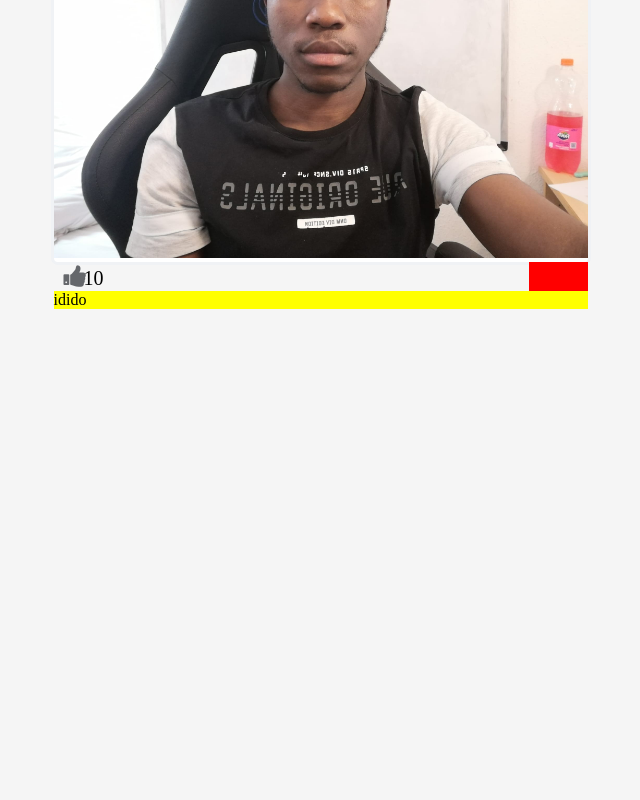
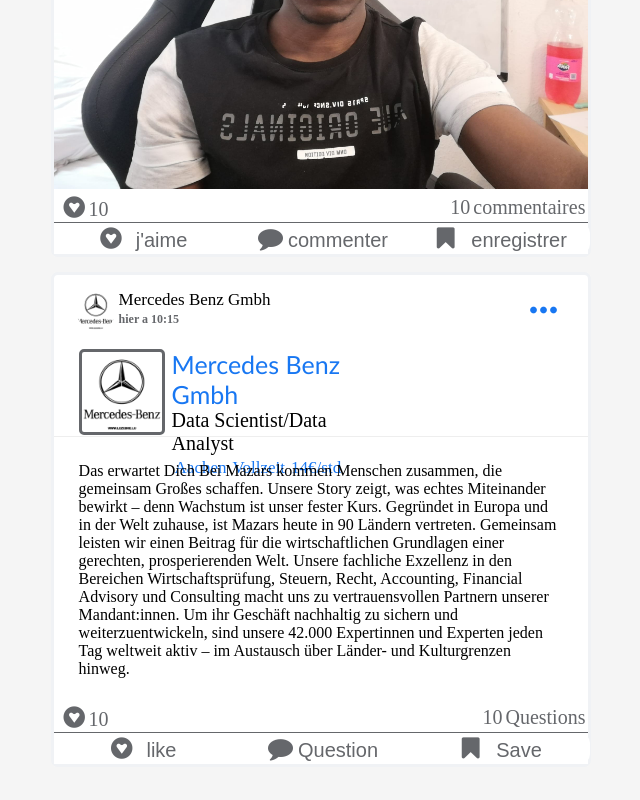
Before and after one commit to valdes-voufo/socialMedia, an Angular app in the folder Projet2vs/: page / in a window 1280 px wide. Shown: the part 630-1430 px from the top of the page, without its empty margins (319-959 px from the left). Built offline with nearby package versions, Linux system fonts and the light colour scheme.

Commit message:
implement a job-anzeige

```diff
--- a/Projet2vs/src/app/header/header.component.css
+++ b/Projet2vs/src/app/header/header.component.css
@@ -1,8 +1,12 @@
 .header{
   display: flex;
   background: white;
-  height: 75px;
+  height: 60px;
   border: #92999f;
+  position: sticky;
+  position: -webkit-sticky; /* Safari */
+  position: sticky;
+  top: 0 ;
 
 }
 .header_id{
@@ -22,7 +26,7 @@
 .header_navbar{
   flex: 2;
   background: white;
-  height: 75px;
+  height: 100%;
   display: flex;
 }
 
@@ -43,7 +47,7 @@
   flex:1 ;
 }
 .material-icons{
-  font-size: 40px;
+  font-size: 35px;
   color: #1877F2;
 }
 .jobs{
--- a/Projet2vs/src/app/main/main.component.css
+++ b/Projet2vs/src/app/main/main.component.css
@@ -1,5 +1,5 @@
 .main{
-  height: 2000px;
+  height: 10000px;
   display: flex;
 
 }
@@ -53,13 +53,14 @@
 .post{
   background-color: white;
   margin-top: 2px;
-  height: 600px;
+  height: fit-content;
   display: flex;
   flex-direction: column;
   border: 5px;
   border-radius: 7px;
  border: solid;
  border-color:  #F0F2F5;
+ margin-bottom: 15px;
 
 }
 
@@ -144,18 +145,34 @@
   flex: 1;
   display: flex;
   flex-direction: column;
+  background-color: white;
 }
+
 .post_botom_top{
   flex: 1;
   display: flex;
+  border-bottom: solid;
+  color: #65676B;
+  border-width: 1px;
+
 }
 .like_top{
   flex: 1;
   display: flex;
+
 }
 .coment_top{
   flex: 1;
-  background-color: red;
+  display: flex;
+  font-size: 20px;
+  padding: 3px;
+  color: #65676B;
+
+}
+
+.coment_top_number{
+  margin-right: 3px;
+  color: #65676B;
 }
 
 
@@ -172,6 +189,7 @@
   font-size: 20px;
   padding-right: 10px;
   padding-top: 5px;
+
 }
 .fa {
  width: 20px;
@@ -183,5 +201,111 @@
 
 .post_botom_bottom{
   flex: 1;
-  background-color: yellow;
+
+  display: flex;
 }
+
+.like{
+  flex: 1;
+
+  display: flex;
+}
+.coment{
+flex: 1;
+
+}
+.save{
+  flex: 1;
+
+}
+
+.post_botom_bottom button{
+  color: #65676B;
+  font-size: 20px;
+  width: 100%;
+  border-radius: 10px;
+  border:none ;
+  margin-left: 2px;
+  cursor: pointer;
+  display: inline-block;
+  text-align: center;
+  background-color: white;
+
+}
+.post_botom_bottom button:hover {
+ background-color: #F0F0F0;
+}
+.post_botom_bottom button i{
+  margin-right: 10px;
+}
+.post_botom_bottom button i:hover {
+  color: #1877F2;
+}
+.fa{
+  margin-right: 5px ;
+}
+
+
+/*job post***************************/
+
+.job_ident{
+  height: 85px;
+
+  display: flex;
+}
+
+.firm_logo{
+  flex: 1;
+  margin-left: 15px;
+  padding-left: 10px;
+}
+
+.firm_logo img {
+  width: 80px;
+  height: 80px;
+  border-radius: 5px;
+  border: solid;
+  border-color:#65676B;
+  margin-left: auto;
+}
+
+.job_info{
+  padding-left: 7px;
+  flex: 4;
+  display: flex;
+  flex-direction: column;
+}
+.firm_name{
+  flex: 1;
+  font-size: 25px;
+  font-weight:  500;
+  font-family:'Gill Sans', 'Gill Sans MT', Calibri, 'Trebuchet MS', sans-serif;
+  color: #1877F2;
+}
+.job_title{
+  flex: 1;
+  font-size: 20px;
+}
+.info{
+  flex: 1;
+  display: flex;
+  font-size: 17px;
+}
+.info div{
+  flex: 1;
+  padding: 3px;
+  color: #1877F2;
+}
+
+.firm_logo_space{
+  flex: 6;
+}
+
+.job_description{
+  padding: 25px;
+  border-bottom-color: antiquewhite;
+  border-top-style:groove;
+  border-width: 0.1px;
+  margin-top: 2px;
+
+}
--- a/Projet2vs/src/app/main/main.component.html
+++ b/Projet2vs/src/app/main/main.component.html
@@ -15,7 +15,6 @@
         <div class="post_head">
            <div class="post_head_content">
            <div class="post_head_icon">
-
               <a href="">  <img  class="post_head_icon_img" height="100%"  width="100%" src="../../assets/minion.jpg"></a>
            </div>
             <div class="post_head_text">
@@ -30,9 +29,7 @@
       <div class="post_text">
         𝗟𝗔 𝗥𝗘𝗟𝗜𝗚𝗜𝗢𝗡 𝗖𝗛𝗘𝗭 𝗟𝗘𝗦 ''𝗕𝗔𝗠𝗜𝗟𝗘𝗞𝗘''
                 "Les croyances religieuses sont intimement liées au terroir et aux ancêtres
- qui l'ont aménagé. II existe par conséquent de nombreuses divinités
- considérées comme des dieux lares protecteurs de certains lieux de
- la chefferie toute entière ou de chacune des sociétés coutumières.
+
 
       </div>
       <div class="post_image">
@@ -43,19 +40,137 @@
        <div class="post_botom_top">
 
          <div class="like_top">
-          <div class="like_top_sticker"><a href="#"> <i class="fa fa-thumbs-up"></i></a></div>
+           <div class="like_top_sticker"><a href="#"> <i class="fa fa-gratipay" aria-hidden="true"></i></a></div>
            <div class="like_top_number">10</div>
          </div>
          <div class="post_bottom_space"></div>
 
          <div class="coment_top">
-
+           <div class="coment_top_number"> 10 </div>
+           <div class="coment_top_text">commentaires</div>
          </div>
        </div>
-       <div class="post_botom_bottom">idido</div>
+
+       <div class="post_botom_bottom">
+         <div class="like">
+          <button type="button" onclick="" class="like_buton"> <i class="fa fa-gratipay" aria-hidden="true"></i> j'aime</button>
+         </div>
+         <div class="coment">
+          <button class="like_buton"> <i class="fa fa-comment" aria-hidden="true"></i>commenter</button>
+         </div>
+         <div class="save">
+          <button class="like_buton"> <i class="fa fa-bookmark" aria-hidden="true"></i> enregistrer</button>
         </div>
 
        </div>
       </div>
-  <div class="main_right"> </div>
+
     </div>
+
+
+
+
+
+
+
+
+
+
+
+
+
+
+
+
+<!--tobe sw-->
+
+
+<div class="post">
+  <div class="post_head">
+     <div class="post_head_content">
+     <div class="post_head_icon">
+        <a href="">  <img  class="post_head_icon_img" height="100%"  width="100%" src="../../assets/img/Mercedes_Benz_logo.png"></a>
+     </div>
+      <div class="post_head_text">
+          <div class="post_head_text_name"> <a href=""> Mercedes Benz Gmbh </a> </div>
+          <div class="post_head_text_time" > hier a 10:15</div>
+      </div>
+        <div class="post_head_option">
+          <div class="post_head_option_more"><a href="#"> <i class="material-icons">more_horiz</i></a></div>
+        </div>
+      </div>
+</div>
+
+
+<div class="job_ident">
+  <div class="firm_logo">
+    <img src="../../assets/img/Mercedes_Benz_logo.png" alt="">
+  </div>
+  <div class="job_info">
+    <div class="firm_name"> Mercedes Benz Gmbh</div>
+    <div class="job_title">
+      Data Scientist/Data Analyst
+    </div>
+    <div class="info">
+      <div class="job_place"> Aachen</div>
+      <div class="job_type"> Vollzeit</div>
+      <div class="job_salary">14€/std</div>
+    </div>
+  </div>
+  <div class="firm_logo_space"></div>
+
+</div>
+
+<div class="job_description">
+  Das erwartet Dich
+  Bei Mazars kommen Menschen zusammen, die gemeinsam Großes schaffen. Unsere Story zeigt,
+  was echtes Miteinander bewirkt – denn Wachstum ist unser fester Kurs. Gegründet in Europa und
+  in der Welt zuhause, ist Mazars heute in 90 Ländern vertreten. Gemeinsam leisten wir einen
+  Beitrag für die wirtschaftlichen Grundlagen einer gerechten, prosperierenden Welt. Unsere
+  fachliche Exzellenz in den Bereichen Wirtschaftsprüfung, Steuern, Recht, Accounting, Financial
+   Advisory und Consulting macht uns zu vertrauensvollen Partnern unserer Mandant:innen. Um ihr
+   Geschäft nachhaltig zu sichern und weiterzuentwickeln, sind unsere 42.000 Expertinnen und
+   Experten jeden Tag weltweit aktiv – im Austausch über Länder- und Kulturgrenzen hinweg.
+</div>
+
+
+<div class="post_bottom">
+
+ <div class="post_botom_top">
+
+   <div class="like_top">
+     <div class="like_top_sticker"><a href="#"> <i class="fa fa-gratipay" aria-hidden="true"></i></a></div>
+     <div class="like_top_number">10</div>
+   </div>
+   <div class="post_bottom_space"></div>
+
+   <div class="coment_top">
+     <div class="coment_top_number"> 10 </div>
+     <div class="coment_top_text">Questions</div>
+   </div>
+ </div>
+
+ <div class="post_botom_bottom">
+   <div class="like">
+    <button type="button" onclick="" class="like_buton"> <i class="fa fa-gratipay" aria-hidden="true"></i> like</button>
+   </div>
+   <div class="coment">
+    <button class="like_buton"> <i class="fa fa-comment" aria-hidden="true"></i>Question</button>
+   </div>
+   <div class="save">
+    <button class="like_buton"> <i class="fa fa-bookmark" aria-hidden="true"></i> Save</button>
+  </div>
+
+ </div>
+</div>
+
+</div>
+
+
+
+    <!--to be delete------------------------------------------------->
+  </div>
+  <div class="main_right">
+    <button>bonjour</button>
+  </div>
+</div>
```
Also changed, not shown: Projet2vs/src/assets/img/Mercedes_Benz_logo.png (added). Lines whose indentation alone changed are shown as unchanged.
